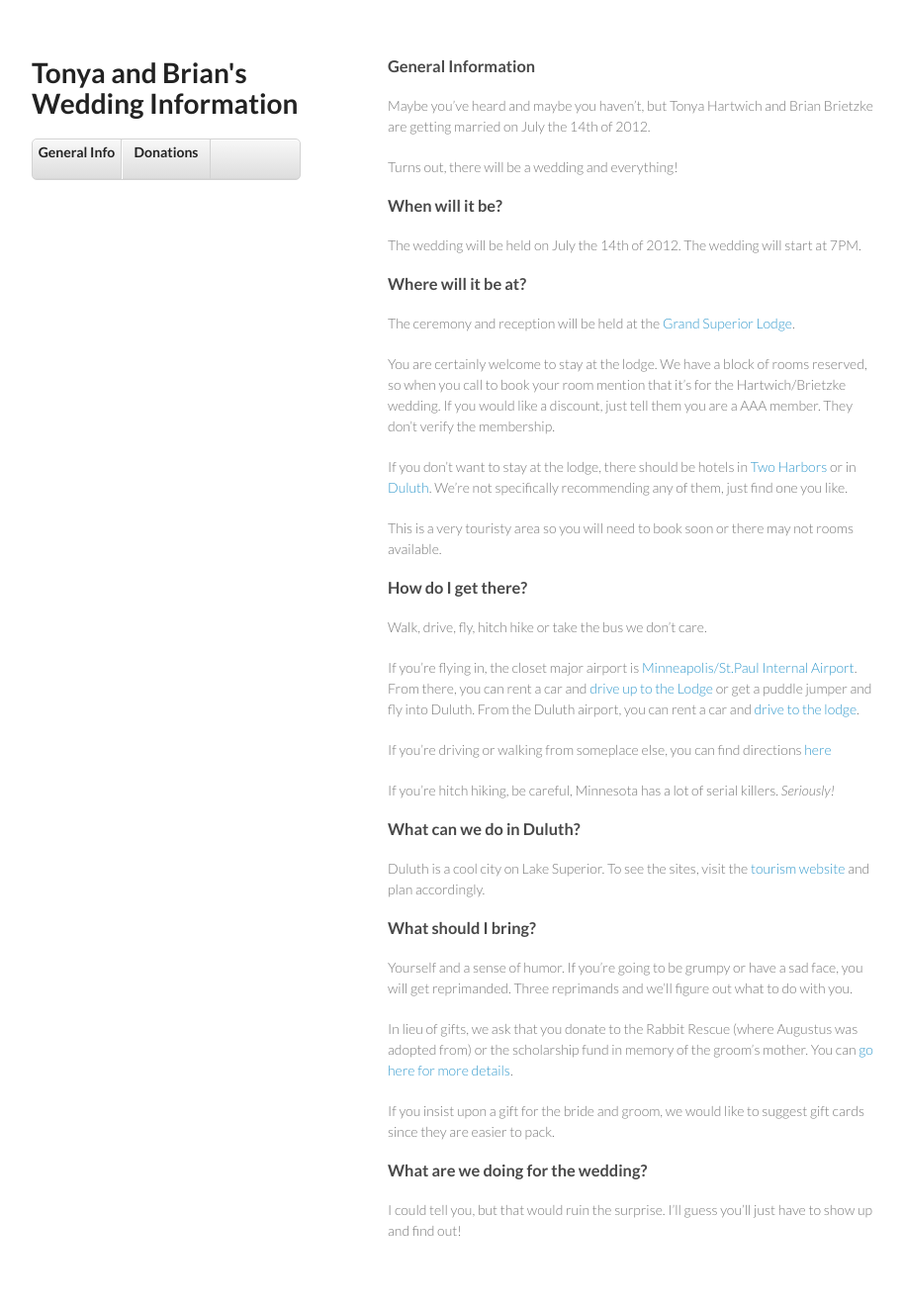
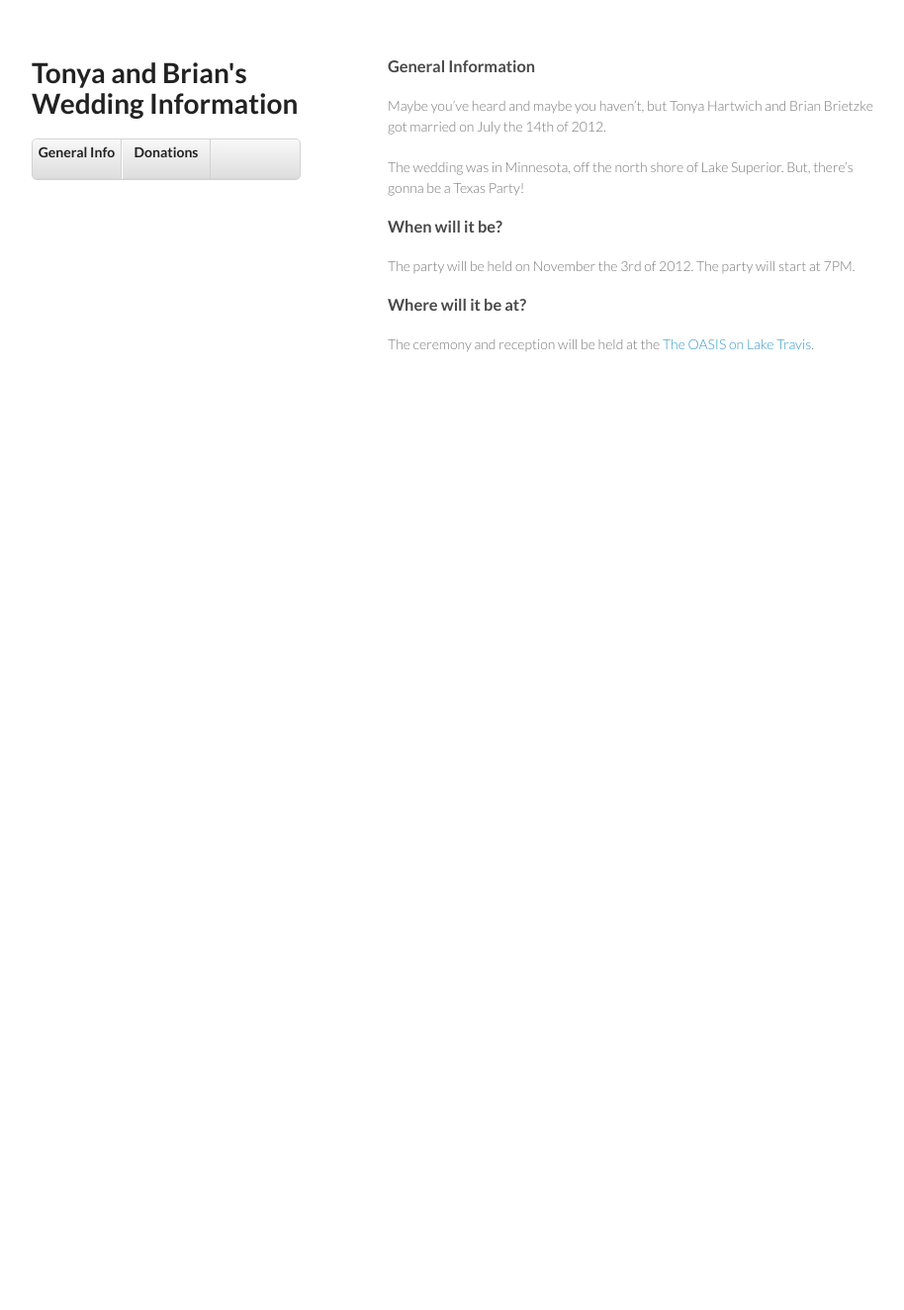
Before and after one commit to bbrietzke/tonyaandbrian, a Jekyll site: the page built from index.md, in a window 1280 px wide. Shown: the whole page at 99% size, without its empty margins (178-1092 px from the left). Built offline with Jekyll 4.4.1, drawn with Linux system fonts in a browser that asks for light colours; Markdown is read by kramdown in place of the engine named in the settings; after the commit the page ends 900 px from its top, so only the background shows below that.

Commit message:
Changing some of the stuff to reflect the party in TX.

```diff
--- a/index.md
+++ b/index.md
@@ -3,46 +3,14 @@ layout: default
 title: General Information
 ---
 
-Maybe you've heard and maybe you haven't, but Tonya Hartwich and Brian Brietzke are getting married on July the 14th of 2012.
+Maybe you've heard and maybe you haven't, but Tonya Hartwich and Brian Brietzke got married on July the 14th of 2012.
 
-Turns out, there will be a wedding and everything!
+The wedding was in Minnesota, off the north shore of Lake Superior.  But, there's gonna be a Texas Party!
 
 ### When will it be?
 
-The wedding will be held on July the 14th of 2012.  The wedding will start at 7PM.
+The party will be held on November the 3rd of 2012.  The party will start at 7PM.
 
 ### Where will it be at?
 
-The ceremony and reception will be held at the [Grand Superior Lodge](http://www.grandsuperior.com/).
-
-You are certainly welcome to stay at the lodge.  We have a block of rooms reserved, so when you call to book your room mention that it's for the Hartwich/Brietzke wedding.  If you would like a discount, just tell them you are a AAA member.  They don't verify the membership.
-
-If you don't want to stay at the lodge, there should be hotels in [Two Harbors](https://www.google.com/search?btnG=1&pws=0&q=hotels+in+two+harbors+mn+area) or in [Duluth](https://www.google.com/search?btnG=1&pws=0&q=hotels+in+duluth+mn+area).  We're not specifically recommending any of them, just find one you like.
-
-This is a very touristy area so you will need to book soon or there may not rooms available.
-
-### How do I get there?
-
-Walk, drive, fly, hitch hike or take the bus we don't care.
-
-If you're flying in, the closet major airport is [Minneapolis/St.Paul Internal Airport](http://mspairport.com/).  From there, you can rent a car and [drive up to the Lodge](http://maps.google.com/maps?saddr=4300+Glumack+Drive+St.+Paul,+MN+55111&daddr=2826+Hwy+61+Two+Harbors+MN+55616&hl=en&sll=37.020098,-95.712891&sspn=51.351494,98.4375&geocode=FYDdrAIdq7dx-iljoBRNLCn2hzFspTwjSGJOhA%3BFZ38zgIdIsKL-inJTM1nejivUjHLgs1g2sFDGQ&vpsrc=0&mra=ls&t=m&z=8) or get a puddle jumper and fly into Duluth.  From the Duluth airport, you can rent a car and [drive to the lodge](http://maps.google.com/maps?saddr=4701+Grinden+Drive+Duluth,+MN+55811&daddr=2826+Hwy+61+Two+Harbors+MN+55616&hl=en&sll=45.999125,-92.357745&sspn=2.83899,6.152344&geocode=FcuyygIdcW2B-imLQKd4DLOvUjGc0cAV6FJSHw%3BFZ38zgIdIsKL-inJTM1nejivUjHLgs1g2sFDGQ&vpsrc=0&mra=ls&t=m&z=10).
-
-If you're driving or walking from someplace else, you can find directions [here](http://maps.google.com/maps?q=2826+Hwy+61+Two+Harbors+MN+55616&hl=en&sll=37.0625,-95.677068&sspn=51.310143,98.4375&vpsrc=0&hnear=2826+Minnesota+61,+Two+Harbors,+Minnesota+55616&t=m&z=16)
-
-If you're hitch hiking, be careful, Minnesota has a lot of serial killers.  _Seriously!_
-
-### What can we do in Duluth?
-
-Duluth is a cool city on Lake Superior.  To see the sites, visit the [tourism website](http://visitduluth.com/home.php) and plan accordingly.
-
-### What should I bring?
-
-Yourself and a sense of humor.  If you're going to be grumpy or have a sad face, you will get reprimanded.  Three reprimands and we'll figure out what to do with you.
-
-In lieu of gifts, we ask that you donate to the Rabbit Rescue (where Augustus was adopted from) or the scholarship fund in memory of the groom's mother.  You can [go here for more details](donations.html).
-
-If you insist upon a gift for the bride and groom, we would like to suggest gift cards since they are easier to pack.
-
-### What are we doing for the wedding?
-
-I could tell you, but that would ruin the surprise.  I'll guess you'll just have to show up and find out!
+The ceremony and reception will be held at the [The OASIS on Lake Travis](http://www.oasis-austin.com/).
```
